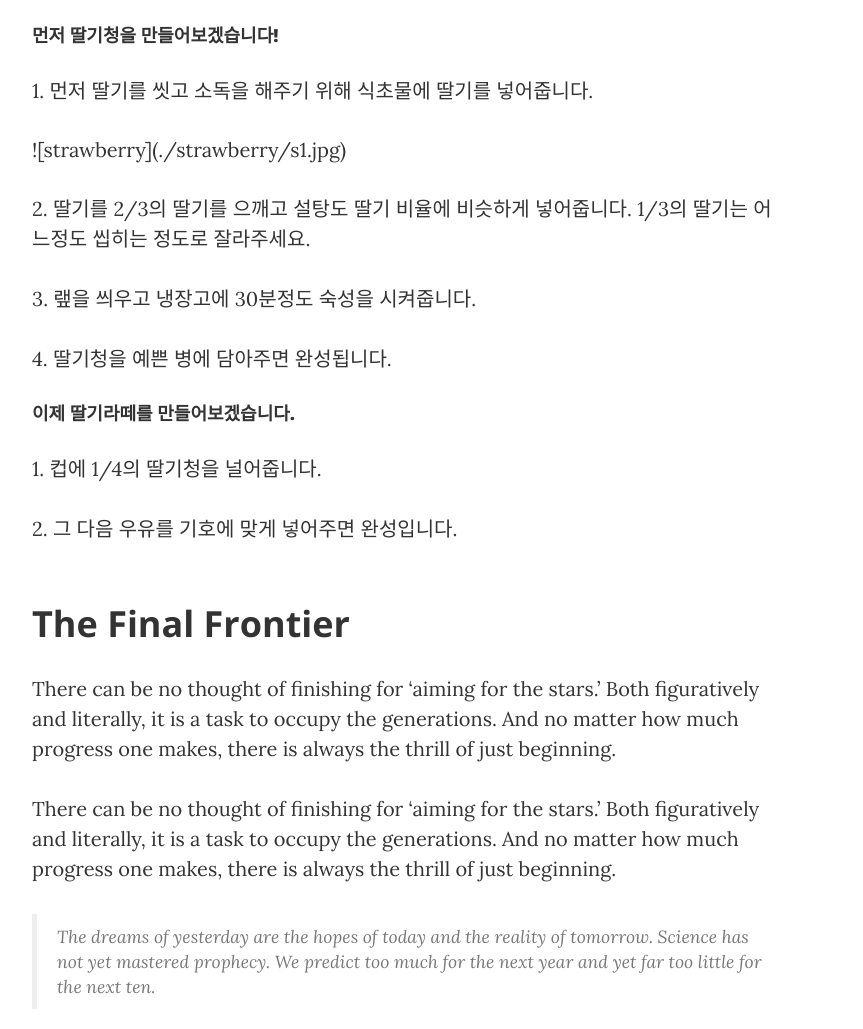
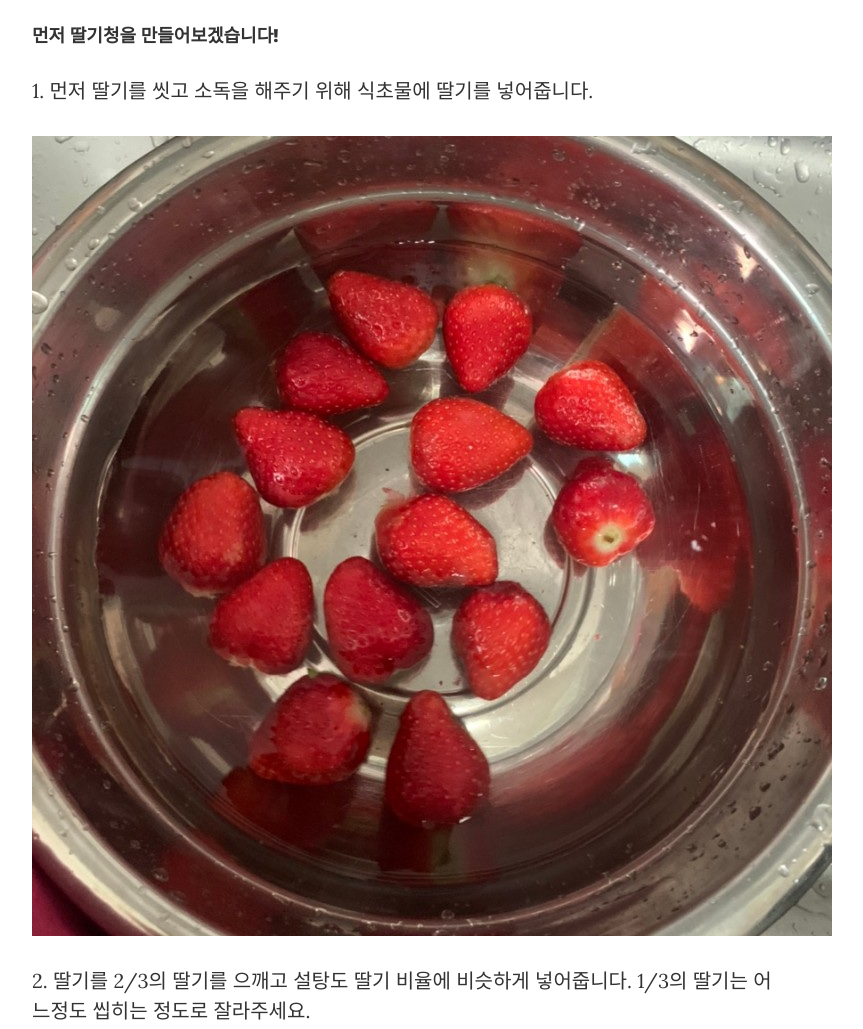
Before and after one commit to soouuuuu/soouuuuu.github.io, a website: page post.html in a window 1280 px wide. Shown: the part 620-1649 px from the top of the page, without its empty margins (233-1096 px from the left). Drawn offline with nearby package versions, Linux system fonts and the light colour scheme; files whose address does not match are found by name.

Commit message:
Update post.html

```diff
--- a/post.html
+++ b/post.html
@@ -93,7 +93,7 @@
                     <p>준비물 : 딸기, 우유, 설탕</p>
                     <h4>먼저 딸기청을 만들어보겠습니다!</h4>
                     <p>1. 먼저 딸기를 씻고 소독을 해주기 위해 식초물에 딸기를 넣어줍니다.</p>
-                        ![strawberry](./strawberry/s1.jpg)
+                       <img src="s1.jpg">
 
                     <p>2. 딸기를 2/3의 딸기를 으깨고 설탕도 딸기 비율에 비슷하게 넣어줍니다. 1/3의 딸기는 어느정도 씹히는 정도로 잘라주세요.</p>
 
```
